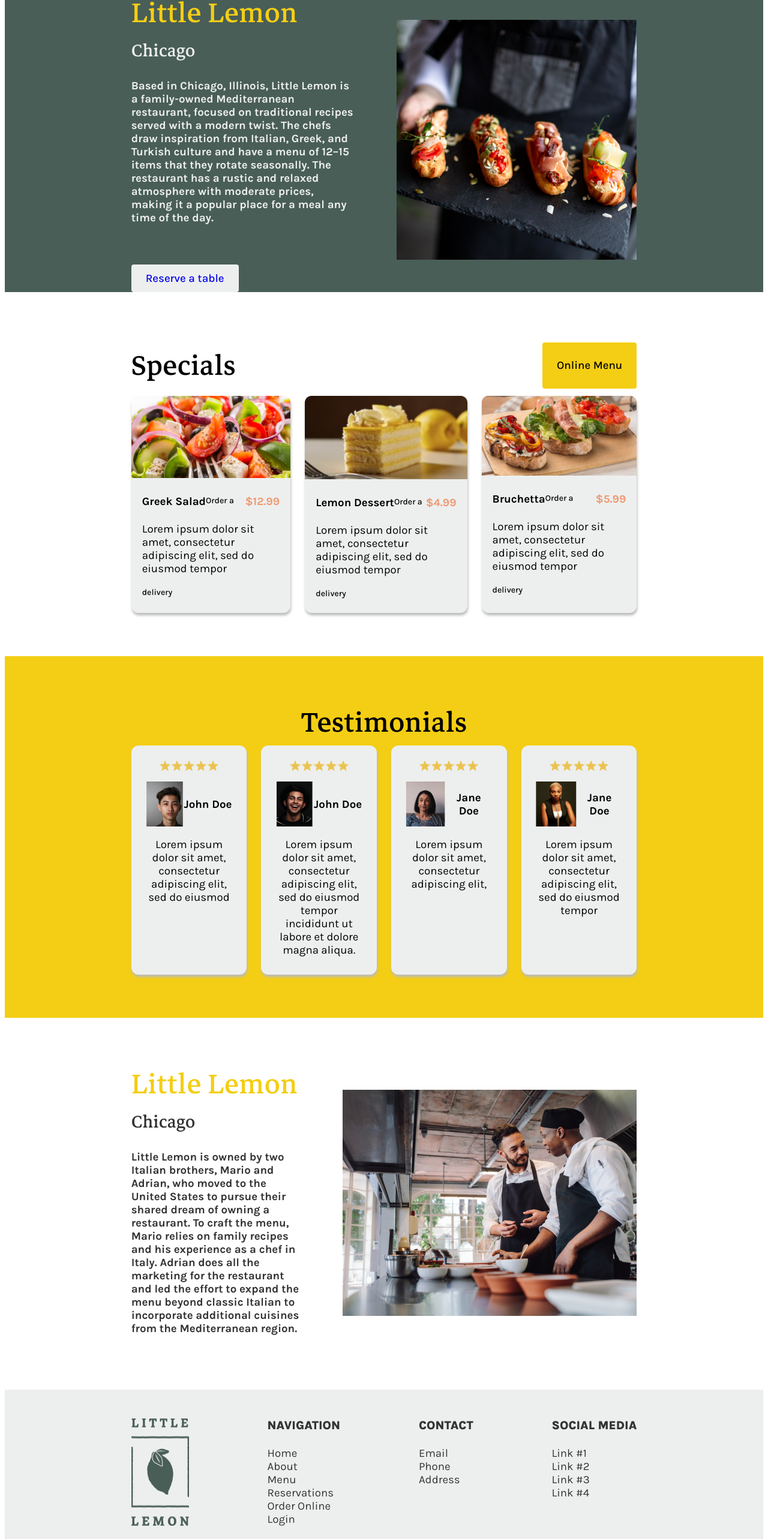
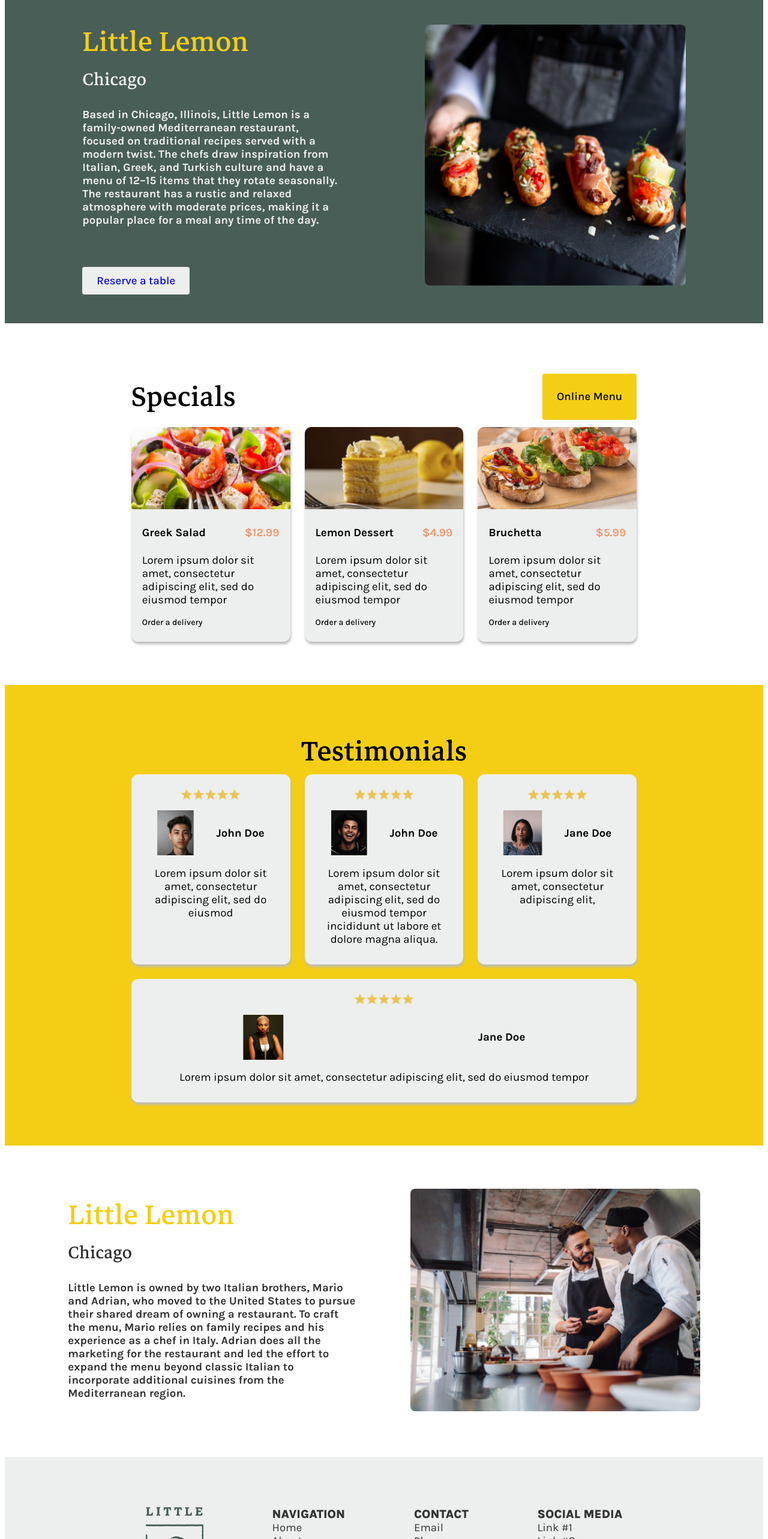
Before and after one commit to katgur/little-lemon, a React (Create React App) app: page / in a window 1280 px wide. Shown: the part 188-2754 px from the top of the page at 60% size. Built offline with nearby package versions, Linux system fonts and the light colour scheme.

Commit message:
- Added responsiveness

```diff
--- a/src/api/api.js
+++ b/src/api/api.js
@@ -3,12 +3,11 @@
 }
 
 export async function fetchAPI(date) {
-    const length = Math.random() * 10;
+    const length = Math.random() * 5;
     const res = [];
     for (var i = 0; i < length; i++) {
         var hours = Math.round((Math.random() * 8)) + 1;
-        var minutes = Math.round((Math.random() * 59));
-        res.push(`${hours}:${minutes} pm`)
+        res.push(`${hours}:00 pm`)
     }
     return delay(1000, { availableTimes: res.sort() });
 }
--- a/src/component/About.css
+++ b/src/component/About.css
@@ -1,13 +1,18 @@
 .about {
     display: flex;
-    flex-flow: row;
+    flex-flow: row wrap;
     gap: var(--col-1);
-    padding: 72px var(--col-2);
+    padding: 72px var(--col-1);
     align-items: center;
 }
 
 .about > * {
-    flex: 1 1 1;
+    flex: 1 1 400px;
+}
+
+.about img {
+    width: 100%;
+    border-radius: 8px;
 }
 
 .about h1 {
--- a/src/component/Booking.css
+++ b/src/component/Booking.css
@@ -4,6 +4,12 @@
         grid-template-columns: 1fr 1fr;
         grid-template-rows: auto;
         grid-row-gap: 48px;
+    }
+}
+
+@media (max-width: 786px) {
+    .booking form div {
+        margin: 24px 0;
     }
 }
 
@@ -15,16 +21,22 @@
     display: inline;
 }
 
-.booking ul > * {
-    margin: 24px 0;
+.booking label {
+    margin-top: 24px;
+    margin-right: 24px;
+}
+
+.booking form input, .booking form select {
+    display: block;
+    margin-top: 12px;
+}
+
+.booking form .error {
+    margin-top: 12px;
 }
 
 .booking ul span {
     margin: 0 12px;
-}
-
-.booking label {
-    margin-right: 24px;
 }
 
 .booking textarea {
--- a/src/component/Footer.css
+++ b/src/component/Footer.css
@@ -1,8 +1,9 @@
 footer {
     display: flex;
-    flex-flow: row;
+    flex-flow: row wrap;
     justify-content: space-between;
-    padding: 48px var(--col-2);
+    gap: 24px;
+    padding: 72px var(--col-2);
     background: var(--highlight-color-1);
 }
 
@@ -10,6 +11,6 @@
     color: var(--highlight-color-2);
 }
 
-footer ul {
-    margin-top: 24px;
+footer div {
+    margin: 12px 24px;
 }
--- a/src/component/Footer.js
+++ b/src/component/Footer.js
@@ -17,7 +17,7 @@
         }
     ]
 
-    const Column = ({header, options}) => {
+    const Column = ({ header, options }) => {
         return (
             <div>
                 <h5 className="section-title">{header}</h5>
@@ -34,7 +34,9 @@
 
     return (
         <footer>
-            <img src={logo} alt="Little Lemon" />
+            <div>
+                <img src={logo} alt="Little Lemon" />
+            </div>
             {
                 menu.map(column => {
                     return <Column {...column} />
--- a/src/component/HeroSection.css
+++ b/src/component/HeroSection.css
@@ -1,14 +1,20 @@
 .hero {
     display: flex;
-    flex-flow: row;
+    flex-flow: row wrap;
     gap: var(--col-1);
+    padding: 24px var(--col-1);
+    align-items: center;
     background: var(--primary-color-1);
-    padding: 0 var(--col-2);
-    align-items: center;
 }
 
 .hero > * {
-    flex: 1 1 1;
+    flex: 1 1 400px;
+    margin: 24px;
+}
+
+.hero img {
+    width: 100%;
+    border-radius: 8px;
 }
 
 .hero h1 {
@@ -29,8 +35,3 @@
     border-radius: 4px;
     margin-top: 48px;
 }
-
-.hero img {
-    width: 400px;
-    height: 400px;
-}
--- a/src/component/Highlights.css
+++ b/src/component/Highlights.css
@@ -10,7 +10,7 @@
 
 .highlights > * {
     display: flex;
-    flex-flow: row;
+    flex-flow: row wrap;
     justify-content: space-between;
     gap: 24px;
     margin-top: 12px;
--- a/src/component/ProgressLayout.css
+++ b/src/component/ProgressLayout.css
@@ -7,22 +7,15 @@
     flex: 1 1 auto;
 }
 
-.progress-tile {
-    background: var(--primary-color-1);
-    height: 8px;
+.progress-view li {
+    border-bottom: 4px solid var(--primary-color-2);
     border-radius: 3px;
     margin: 0 4px;
 }
 
-.progress-tile__active {
-    background: var(--primary-color-2);
-    height: 8px;
-    border-radius: 3px;
-    margin: 0 4px;
-}
-
-.invisible {
+.progress .invisible {
     color: rgba(33, 33, 33, 0.4);
+    border-bottom: 4px solid var(--primary-color-1);
 }
 
 .progress button {
--- a/src/component/ProgressLayout.js
+++ b/src/component/ProgressLayout.js
@@ -9,11 +9,8 @@
                     {
                         steps.map((step, index) => {
                             return (
-                                <li key={step.name}>
-                                    <span className={stepIndex === index ? "section-categories" : "section-categories invisible"}>
-                                        {`${index + 1}. ${step.name}`}
-                                    </span>
-                                    <div className={stepIndex === index ? "progress-tile__active" : "progress-tile"}></div>
+                                <li key={step.name} className={stepIndex === index ? "section-categories" : "section-categories invisible"}>
+                                    {`${index + 1}. ${step.name}`}
                                 </li>
                             )
                         })
--- a/src/component/SpecialCard.css
+++ b/src/component/SpecialCard.css
@@ -1,5 +1,5 @@
 .highlights .card {
-    flex: 1 1 1;
+    flex: 1 1 200px;
 }
 
 .highlights .card img {
@@ -7,7 +7,7 @@
     object-fit: fill;
 }
 
-.highlights .card h5, .highlights .card p {
+.highlights .card h5, .highlights .card p, .highlights .card span {
     float: left;
 }
 
@@ -23,3 +23,7 @@
 .highlights .card p {
     margin-top: 24px;
 }
+
+.highlights .card span {
+    margin-bottom: 24px;
+}
--- a/src/component/Testimonials.css
+++ b/src/component/Testimonials.css
@@ -11,7 +11,7 @@
 }
 
 .testimonials > div > * {
-    flex: 1 1 auto;
+    flex: 1 1 150px;
 }
 
 .testimonials .card {
@@ -25,7 +25,7 @@
 
 .testimonials .persona-section {
     display: flex;
-    flex-flow: row;
+    flex-flow: row wrap;
     align-items: center;
     justify-content: space-around;
 }
--- a/src/nullify.css
+++ b/src/nullify.css
@@ -19,6 +19,6 @@
 }
 
 input, select, textarea {
-    all: unset;
+    border: 0;
     padding: 12px 24px;
 }
```
